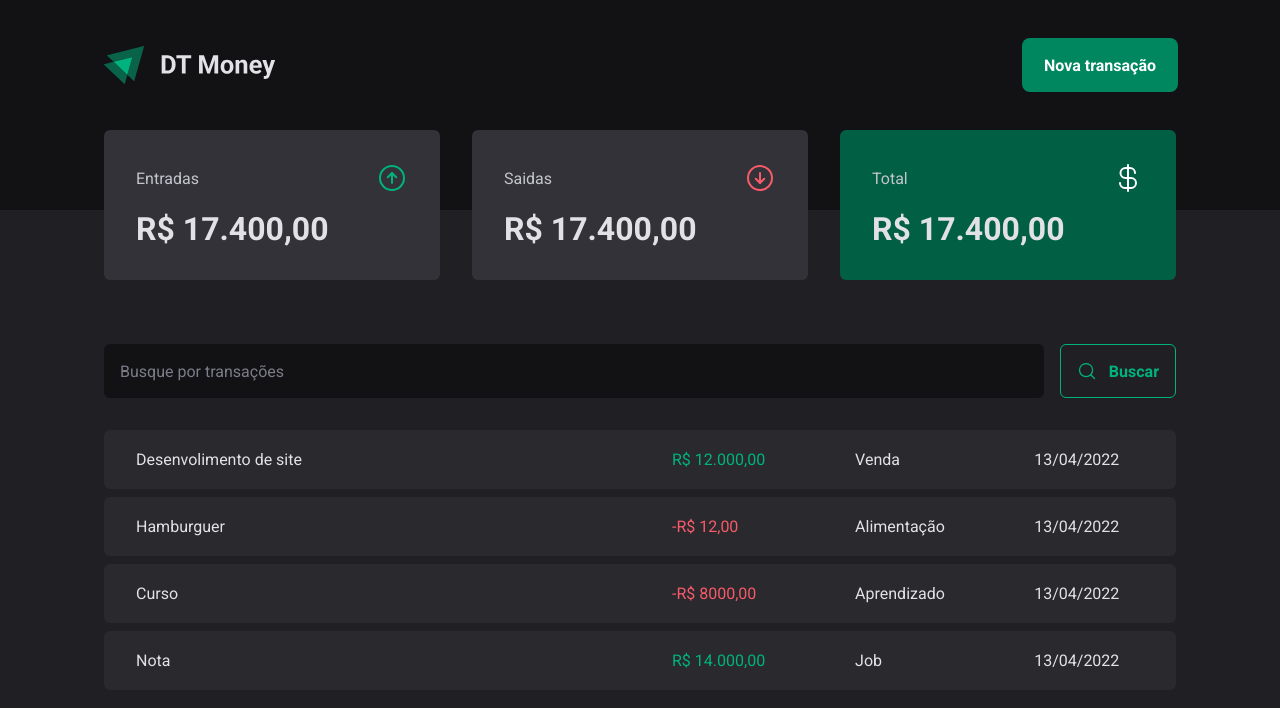
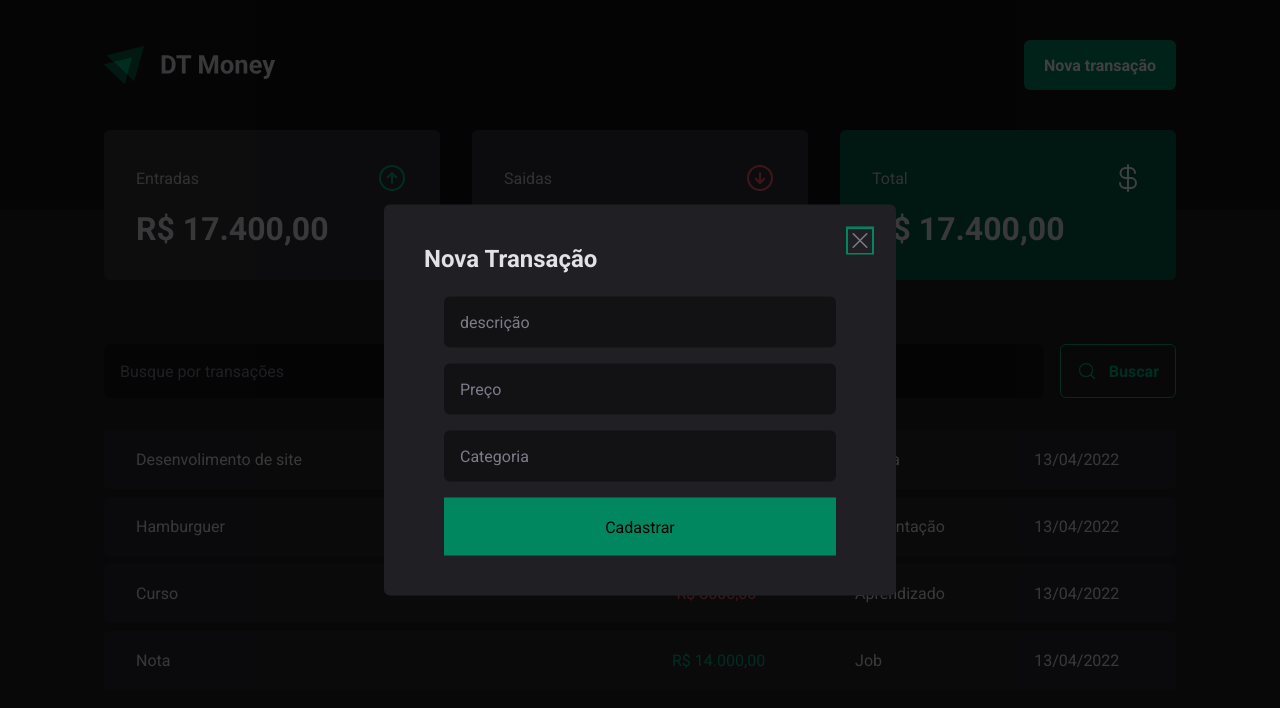
Before and after one commit to WEBGITbruno-ferreira/Desafio02-Ignite2023, a React (Vite) app in the folder 03-dt-money/: page / in a window 1280 px wide. Both pictures are taken after a click on the button "Nova transação". Shown: the top 708 px of the page. Built offline with nearby package versions, Linux system fonts and the light colour scheme.

Commit message:
Dialog and form styled  ,

```diff
--- a/03-dt-money/package.json
+++ b/03-dt-money/package.json
@@ -9,6 +9,7 @@
     "preview": "vite preview"
   },
   "dependencies": {
+    "@radix-ui/react-dialog": "^1.0.3",
     "@types/styled-components": "^5.1.26",
     "phosphor-react": "^1.4.1",
     "react": "^18.2.0",
--- a/03-dt-money/src/components/Header/index.tsx
+++ b/03-dt-money/src/components/Header/index.tsx
@@ -1,7 +1,9 @@
 import { HeaderContainter, HeaderContent, NewTransactionButton } from "./styles";
 import logoimg from '../../assets/logo.svg'
+import * as Dialog from '@radix-ui/react-dialog'
+import { NewTransactionModal } from "../NewTransactionModal";
 
-export function Header () {
+export function Header() {
   return (
 
     <HeaderContainter>
@@ -9,8 +11,18 @@
 
         <img src={logoimg} alt="" />
 
+        <Dialog.Root>
+          <Dialog.Trigger asChild>
             <NewTransactionButton> Nova transação </NewTransactionButton>
 
+          </Dialog.Trigger>
+
+        <NewTransactionModal/>
+
+
+
+
+        </Dialog.Root>
       </HeaderContent>
 
     </HeaderContainter>
--- a/03-dt-money/src/components/Header/styles.ts
+++ b/03-dt-money/src/components/Header/styles.ts
@@ -1,4 +1,5 @@
 import styled from "styled-components";
+import * as Dialog from '@radix-ui/react-dialog'
 
 
 export const HeaderContainter = styled.header`
--- /dev/null
+++ b/03-dt-money/src/components/NewTransactionModal/index.tsx
@@ -0,0 +1,29 @@
+import * as Dialog from '@radix-ui/react-dialog'
+import { X } from 'phosphor-react'
+import { CloseButton, Content, Overlay } from './styles'
+
+export function NewTransactionModal() {
+
+  return (
+    <Dialog.Portal>
+
+      <Overlay/>
+      <Content>
+
+        <Dialog.Title> Nova Transação </Dialog.Title>
+        <CloseButton> <X size={24} />  </CloseButton>
+        <form action="">
+
+          <input type="text" placeholder='descrição' required />
+          <input type="number" placeholder='Preço' required />
+          <input type="text" placeholder='Categoria' required />
+
+          <button type='submit'> Cadastrar</button>
+        </form>
+
+      </Content>
+
+  </Dialog.Portal>
+
+    )
+}
--- /dev/null
+++ b/03-dt-money/src/components/NewTransactionModal/styles.ts
@@ -0,0 +1,83 @@
+import styled from "styled-components";
+import * as Dialog from '@radix-ui/react-dialog'
+
+
+export const Overlay = styled(Dialog.Overlay)`
+
+position: fixed;
+width: 100vw;
+height: 100vh;
+inset: 0;
+background: rgba(0,0,0,0.75);
+
+
+`
+
+export const Content = styled(Dialog.Content)`
+
+min-width: 32rem;
+border-radius: 6px;
+padding: 2.5rem;
+background: ${props => props.theme["gray-800"]};
+
+position: fixed;
+top: 50%;
+left: 50%;
+transform: translate(-50%, -50%);
+
+
+form{
+  margin-top: 2rem;
+  display: flex;
+  flex-direction: column;
+  gap: 1rem;
+
+  input {
+    border-radius: 6px;
+    border: 0;
+    background: ${props => props.theme["gray-900"]};
+    color : ${props => props.theme["gray-300"]};
+    padding: 1rem;
+
+    &::placeholder{
+      color: ${props => props.theme["gray-500"]}
+    }
+  }
+
+  button[type="submit"] {
+    height: 58px;
+    border: 0;
+    background-color: ${props => props.theme["green-500"]};}
+    color: ${props => props.theme["white"]};
+    font-weight: bold;
+    padding: 0 1.25rem;
+    border-radius: 6px;
+    margin-top: 1.5rem;
+    cursor: pointer;
+
+    &:hover {
+      background-color: ${props => props.theme["green-700"]};
+      transition: background-color 0.2s;
+    }
+
+
+
+  }
+
+
+`
+
+
+
+export const CloseButton = styled(Dialog.Close)`
+
+position: absolute;
+background-color: transparent;
+border: 0;
+top: 1.5rem;
+right: 1.5rem;
+line-height: 0; //Ajustando o tamanho da linha
+cursor: pointer;
+color: ${props => props.theme["gray-500"]};
+
+`
```
Also changed, not shown: 2 other files (tests, documents, lock files or other folders). Lines whose indentation alone changed are shown as unchanged.
